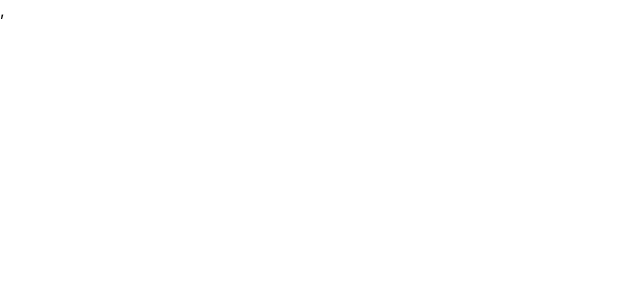
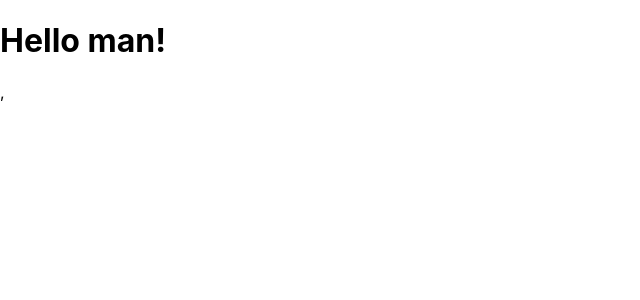
Before and after one commit to fkshohag/react-todo, a React (Create React App) app: page / in a window 1280 px wide. Shown: the top 300 px of the page, without its empty margins (0-640 px from the left). Built offline with nearby package versions, Linux system fonts and the light colour scheme.

Commit message:
todo component added

```diff
--- a/src/AppRouting.Module.tsx
+++ b/src/AppRouting.Module.tsx
@@ -1,7 +1,9 @@
+import Todo from './components/Todo/Todo';
 const routes = [
     {
         exact: true,
         path: '/',
+        component: Todo
     },
 ]
 
--- /dev/null
+++ b/src/components/Todo/Todo.module.scss
@@ -0,0 +1,3 @@
+.Todo{
+
+}
--- /dev/null
+++ b/src/components/Todo/Todo.tsx
@@ -0,0 +1,12 @@
+import React from 'react';
+import styles from './Todo.module.scss'
+
+class Todo extends React.Component {
+  render() {
+    return <div>
+      <h1>Hello man!</h1>
+    </div>
+  }
+}
+
+export default Todo;
```
Also changed, not shown: src/components/Todo/Todo.lazy.tsx (added, +11 -0 lines), 1 other file (tests, documents, lock files or other folders).
